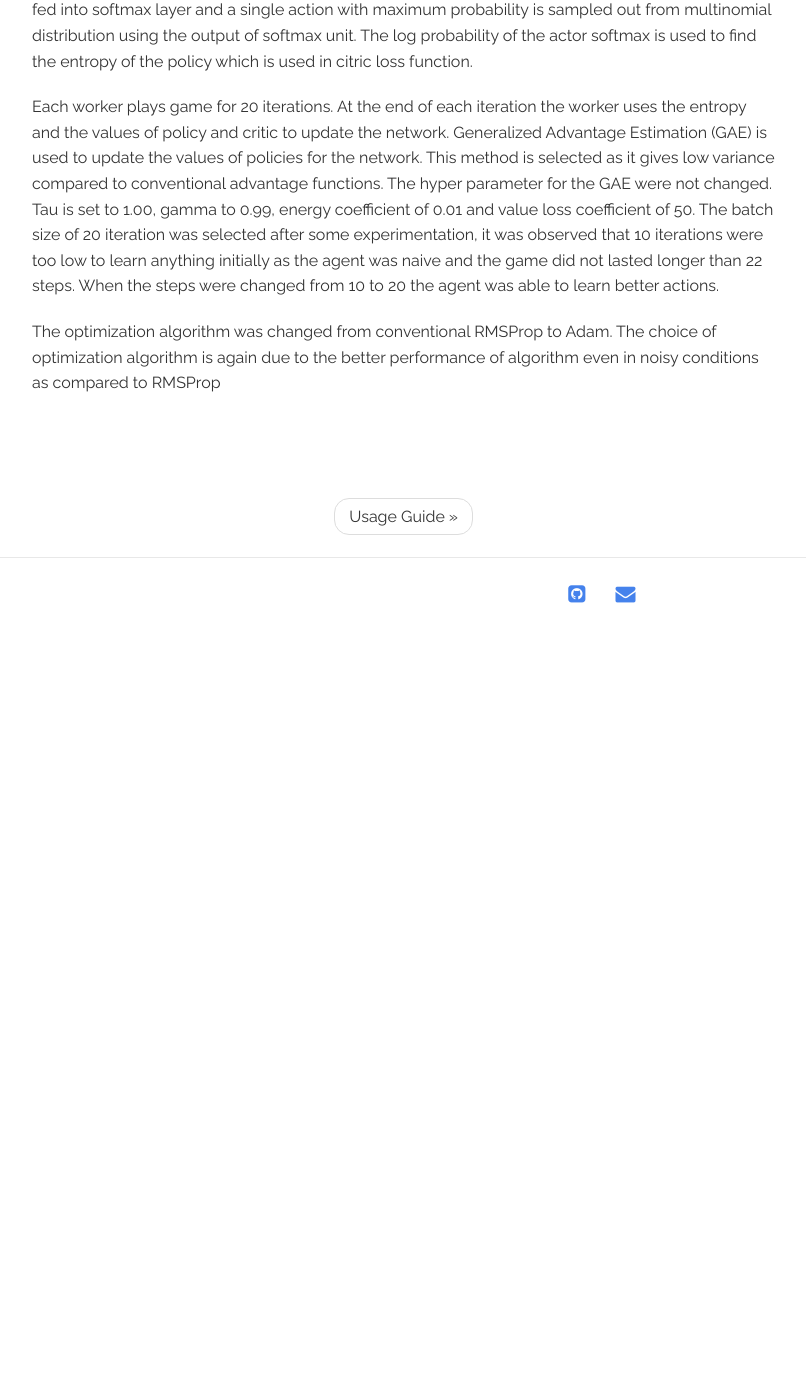
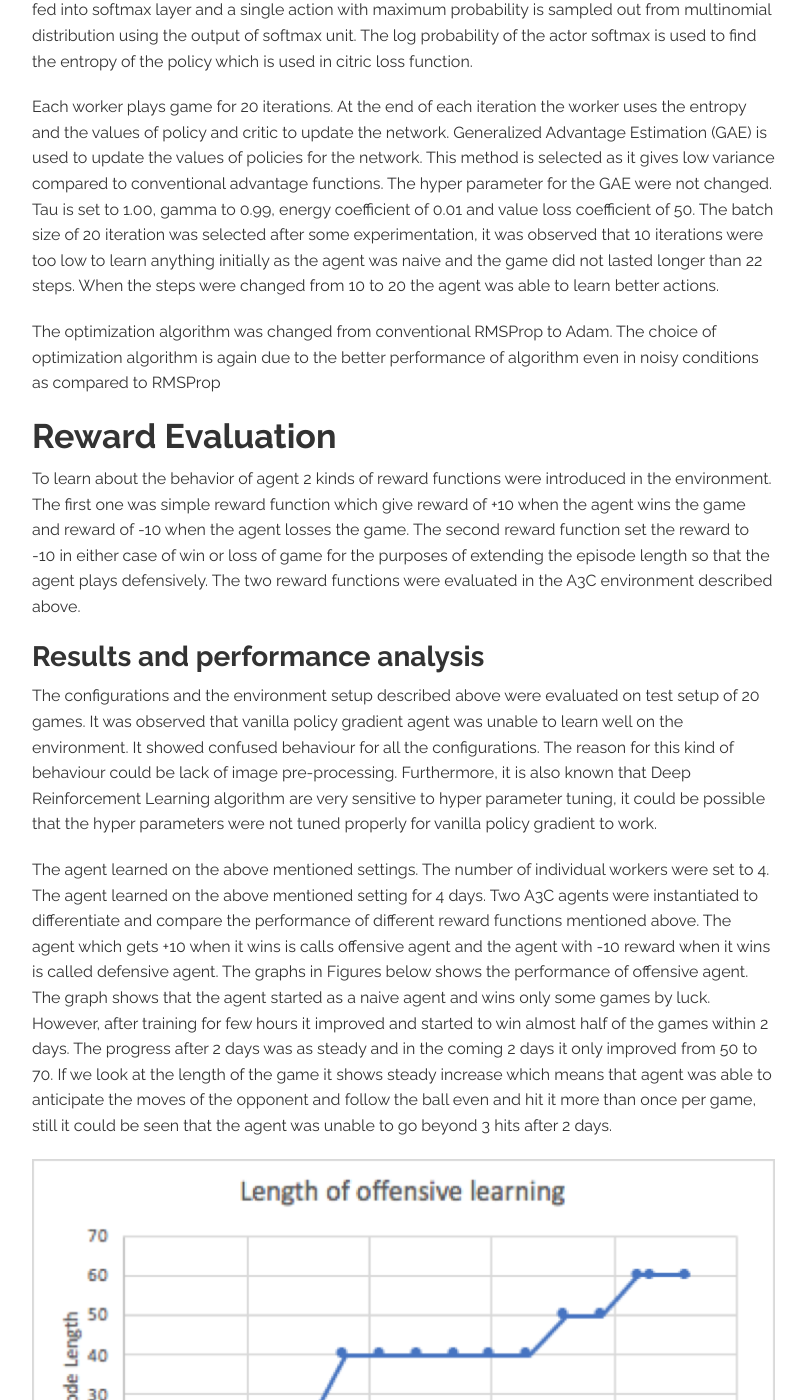
Before and after one commit to dani1793/machine-learning-portfolio, a Jekyll site: the page built from _posts/2016-06-13-pong-game.markdown, in a window 1280 px wide and 1400 px high, scrolled down 2893 px. Shown: the whole window, without its empty margins (43-849 px from the left). Built offline with Jekyll 4.4.1, drawn with Linux system fonts in a browser that asks for light colours; before the commit the page ends 3523 px from its top, so only the background shows below that; some of the changed text lies outside the part shown.

```diff
--- a/_posts/2016-06-13-welcome-to-jekyll.markdown
+++ b/_posts/2016-06-13-pong-game.markdown
@@ -84,3 +84,44 @@
 When the steps were changed from 10 to 20 the agent was able to learn better  actions.
 
 The optimization algorithm was changed from conventional RMSProp to Adam. The choice of optimization algorithm is again due to the better performance of algorithm even in noisy conditions as compared to RMSProp
+
+## Reward Evaluation
+To learn about the behavior of agent 2 kinds of reward functions were introduced in the environment. The first one was simple reward function which give reward of +10 when the agent wins the game and reward of -10 when the agent losses the game.
+The second reward function set the reward to -10 in either case of win or loss of game for the purposes of extending the episode length so that the agent plays defensively. The two reward functions were evaluated in the A3C environment described above.
+
+### Results and performance analysis
+The configurations and the environment setup described above were evaluated on test setup of 20 games. It was observed that vanilla policy gradient agent was unable to learn well on the environment. It showed confused behaviour for all the configurations.
+The reason for this kind of behaviour could be lack of image pre-processing. Furthermore, it is also known that Deep Reinforcement Learning algorithm are very sensitive to hyper parameter tuning, it could be possible that the hyper parameters were not tuned properly for vanilla policy gradient to work.
+
+The agent learned on the above mentioned settings. The number of individual workers were set to 4. The agent learned on the above mentioned setting for 4 days. Two A3C agents were instantiated to differentiate and compare the performance of different reward functions mentioned above.
+The agent which gets +10 when it wins is calls offensive agent and the agent with -10 reward when it wins is called defensive agent. The graphs in Figures below shows the performance of offensive agent.
+The graph shows that the agent started as a naive agent and wins only some games by luck. However, after training for few hours it improved and started to win almost half of the games within 2 days.
+The progress after 2 days was as steady and in the coming 2 days it only improved from 50 to 70. If we look at the length of the game it shows steady increase which means that agent was able to anticipate the moves of the opponent and follow the ball even and hit it more than once per game, still it could be seen that the agent was unable to go beyond 3 hits after 2 days.
+
+![ ]({{site.baseurl}}/images/reward-off.png)
+
+![ ]({{site.baseurl}}/images/ep-length-off.png)
+
+Contrary to the offensive agent, defensive agent started with a high negative reward. Figures below show the performance of defensive agent. This means that most of the time the agent was losing the game.
+However, the initial episode length was larger than that of offensive agent and it continues to grow as the time passed, showing that agent was learning to make longer games than to win.
+The surprising observation was that the agent was able to beat the opponent in the process. The reason for this behavior could be simple ball following approach of simple ai agent.
+Another explanation of this behavior could be that the agent overfitted on the simple ai agent and was able to counter most of the moves made by the agent.
+Comparing the two techniques show that defensive agent was able to learn fast in this environment with simple ai agent as the opponent than aggressive agent.
+
+![ ]({{site.baseurl}}/images/reward-def.png)
+
+![ ]({{site.baseurl}}/images/ep-length-def.png)
+
+As the final experiment the two agents were competed with each other and it was observed that the offensive agent dominated the game.
+One reason for this behavior could be that the defensive agent was expecting the other agent to play defensive as well whereas offensive agent was trying to win the game.
+Another reason as mentioned above could be that the defensive agent has overfitted the simple ai agent.
+
+## Conclusions
+
+Based on our experiments we can fairly conclude that the A3C approach resulted in better outcomes than traditional Policy Gradient method.
+We further found that using an actor critic approach for this task of making an agent to learn play Pong would is more effective as we have learned during the progress of the course that Actor-Critic methods offers the strengths of both value based and policy gradient methods.
+
+Furthermore, A3C approach provides a novel way to make the agent learn faster and effectively better than other methods we explored. However, there is always room for improvement and the neural network architecture can be experimented with more.
+Also we can apply experience replay techniques to improve the learning time.
+
+The code base for pong project could be found [here](https://github.com/dani1793/a3c-pong)
```
Also changed, not shown: _posts/2016-06-12-usage.markdown (deleted, +0 -24 lines), _posts/2018-01-04-mining-massive-graphs.markdown (added, +26 -0 lines), images/ep-length-def.png (added), images/ep-length-off.png (added), images/reward-def.png (added), images/reward-off.png (added), images/social-network.png (added).
